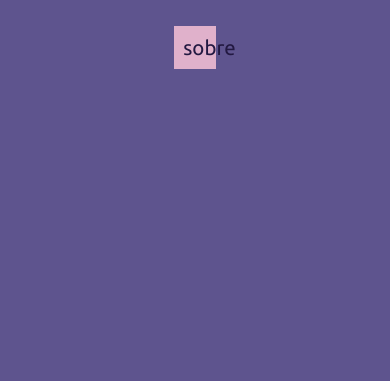
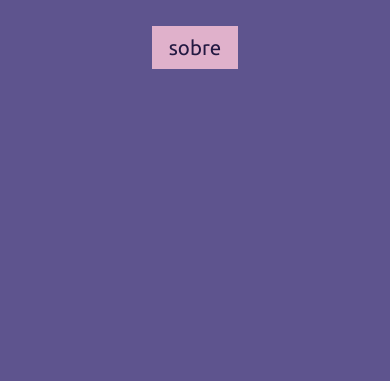
Before and after one commit to Luisa042/Luisa042, a plain HTML site: page index.html in a window 390 px wide. Shown: the part 463-844 px from the top of the page. Drawn offline with Linux system fonts and the light colour scheme.

Commit message:
Corrige botão
Corrige largura do botão em dispositivos móveis.

```diff
--- a/style.css
+++ b/style.css
@@ -118,4 +118,8 @@ footer p {
   main section {
     width: 90%;
   }
+
+  button {
+    width: 22%;
+  }
 }
```
